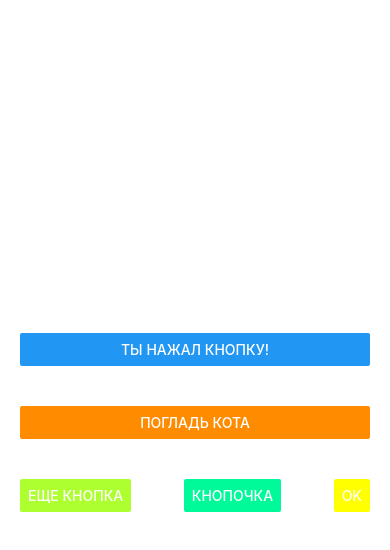
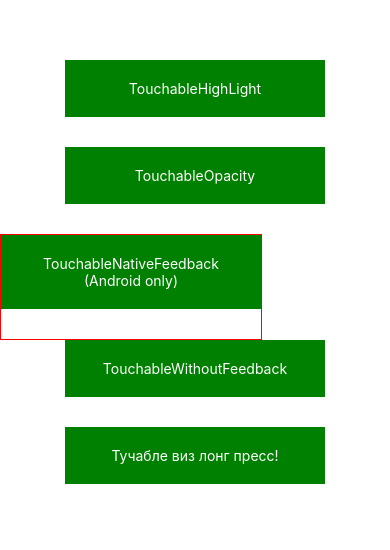
Before and after one commit to Vadimusss/AwesomeProject, a React Native app: screen / in a window 390 px wide. Shown: the top 550 px of the page. Built offline with nearby package versions, Linux system fonts and the light colour scheme.

Commit message:
update output

```diff
--- a/components/Cafe.tsx
+++ b/components/Cafe.tsx
@@ -1,6 +1,6 @@
 import React from 'react';
 // import {View, Text, StyleSheet} from 'react-native';
-import {ButtonExemples} from './index';
+import {Touchables} from './index';
 
 /* const styles = StyleSheet.create({
   cafeTitleTextStyles: {
@@ -10,7 +10,7 @@ import {ButtonExemples} from './index';
 }); */
 
 const Cafe = () => {
-  return <ButtonExemples />;
+  return <Touchables />;
 };
 
 export default Cafe;
```
